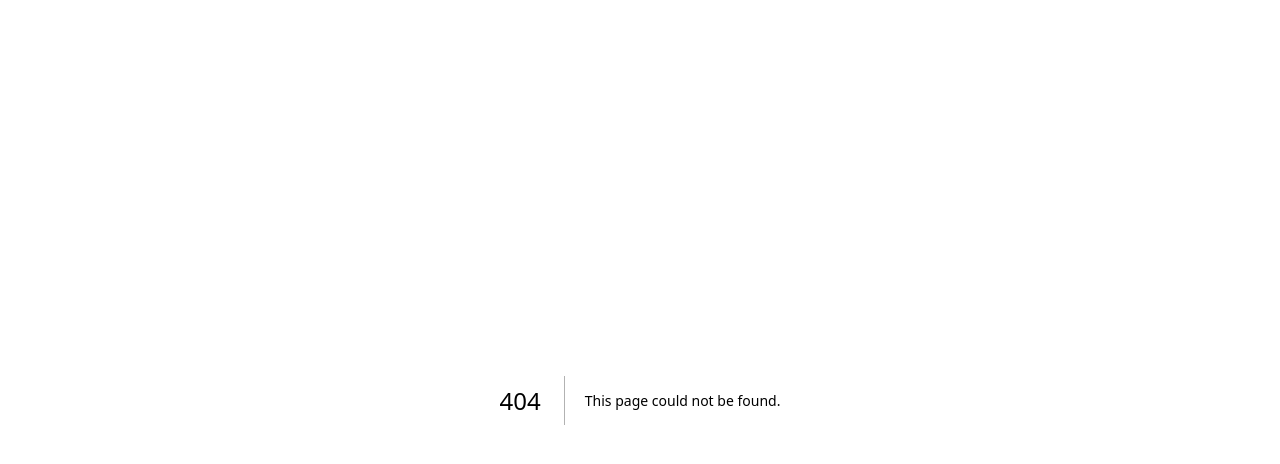
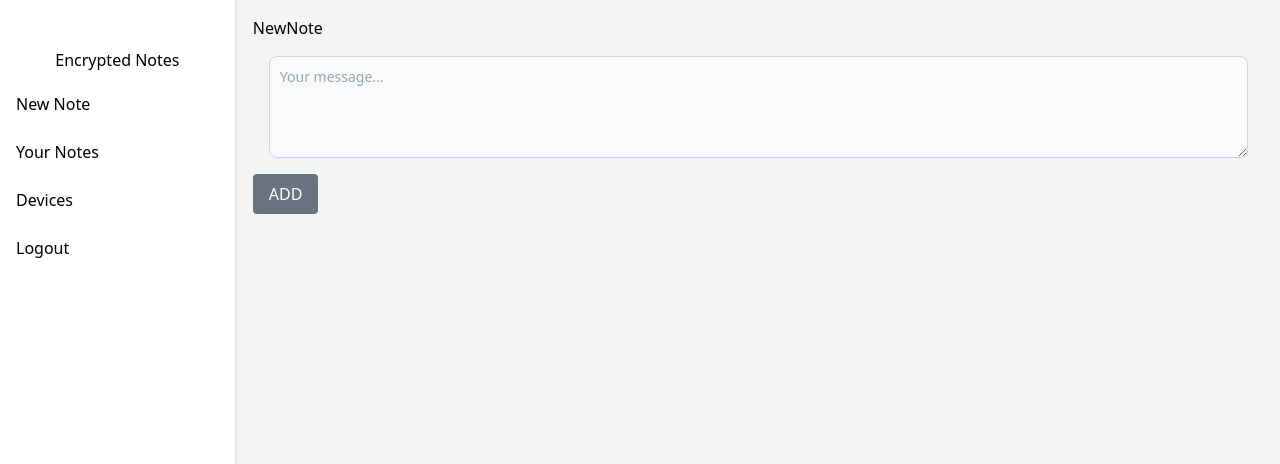
Before and after one commit to yk-saito/encrypted_notes_nextjs, a Next.js app: page /newNote in a window 1280 px wide. Before the commit this address had no page. Shown: the top 464 px of the page. Built offline with nearby package versions, Linux system fonts and the light colour scheme.

Commit message:
add newNote page

```diff
--- /dev/null
+++ b/components/TextInput.tsx
@@ -0,0 +1,20 @@
+interface TextInputProps {
+  editText?: string
+}
+
+const TextInput = ({
+  editText
+}: TextInputProps) => {
+  return (
+    <textarea
+      id="message"
+      rows={4}
+      className="block p-2.5 w-full text-sm text-gray-900 bg-gray-50 rounded-lg border border-gray-300 focus:ring-blue-500 focus:border-blue-500"
+      placeholder="Your message..."
+    >
+      {editText}
+    </textarea>
+  )
+}
+
+export default TextInput
--- /dev/null
+++ b/pages/newNote.tsx
@@ -0,0 +1,27 @@
+import Button from '../components/Button'
+import Layout from '../components/Layout'
+import TextInput from '../components/TextInput'
+
+const handleAddNote = () => {
+  // TODO Call addNote
+
+  alert("Push ADD")
+}
+
+const NewNote = () => {
+  return (
+    <Layout>
+      <span>NewNote</span>
+      <main className="p-4">
+        < TextInput />
+      </main>
+      <Button
+        onClick={handleAddNote}
+      >
+        ADD
+      </Button>
+    </Layout>
+  )
+}
+
+export default NewNote
```
